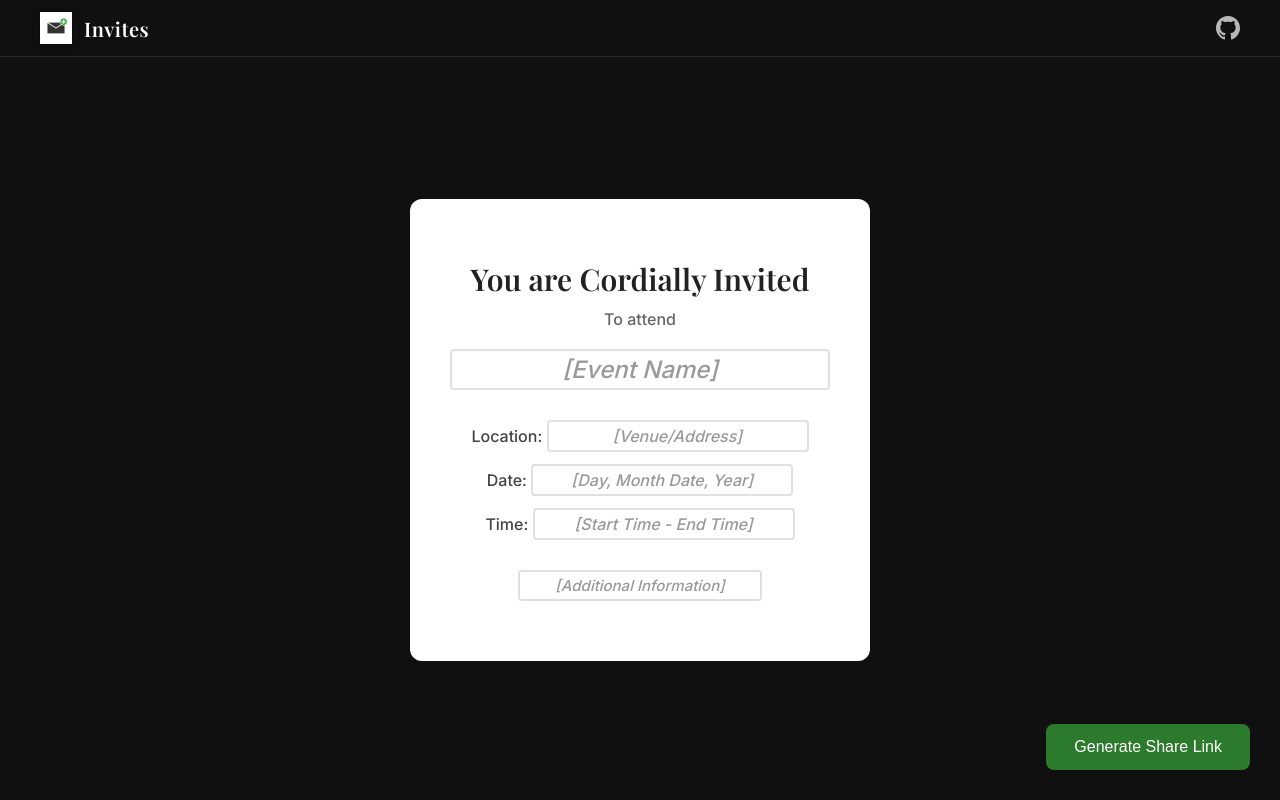
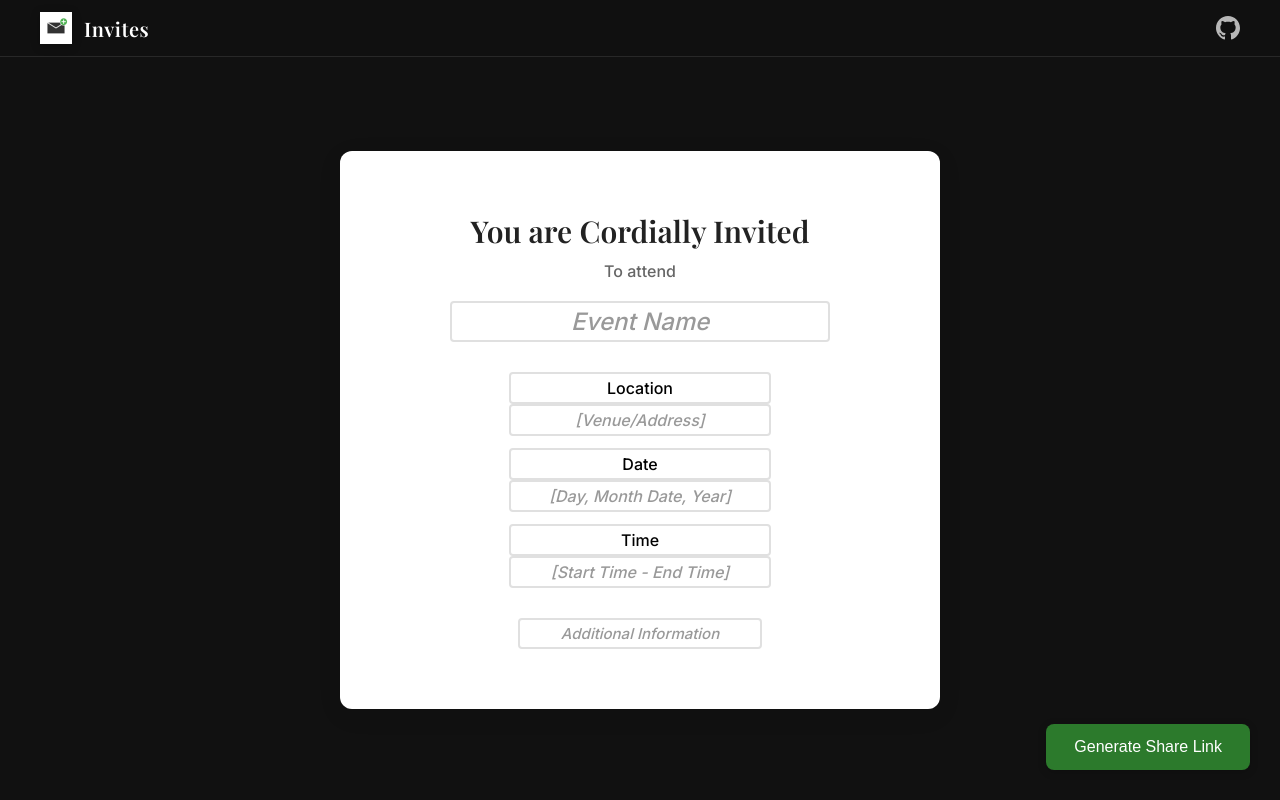
Before and after one commit to bezalel6/invite, a React (Vite) app: page /#/ in a window 1280 px wide. Built offline with nearby package versions, Linux system fonts and the light colour scheme.

Commit message:
Fix: Ensure correct state on navigation and make labels editable

```diff
--- a/src/components/InviteCard.jsx
+++ b/src/components/InviteCard.jsx
@@ -6,24 +6,34 @@ import './InviteCard.css'
 
 const FIREBASE_URL = 'https://invites-75e19-default-rtdb.firebaseio.com'
 
+// Initial state for a new, empty invitation form
+const createInitialFields = () => ({
+  event: { value: '', label: 'Event Name' },
+  location: { value: '', label: 'Location' },
+  date: { value: '', label: 'Date' },
+  time: { value: '', label: 'Time' },
+  footer: { value: '', label: 'Additional Information' }
+})
+
 function InviteCard() {
   const { id } = useParams()
   const navigate = useNavigate()
   const [loading, setLoading] = useState(!!id)
   const [sharing, setSharing] = useState(false)
   const [toast, setToast] = useState(null)
-  const [fields, setFields] = useState({
-    event: '',
-    location: '',
-    date: '',
-    time: '',
-    footer: ''
-  })
+  const [fields, setFields] = useState(createInitialFields())
   const [isEditable, setIsEditable] = useState(!id)
 
   useEffect(() => {
     if (id) {
+      setLoading(true)
+      setIsEditable(false)
       fetchInvite(id)
+    } else {
+      // Reset state for the creation form
+      setFields(createInitialFields())
+      setIsEditable(true)
+      setLoading(false)
     }
   }, [id])
 
@@ -33,7 +43,19 @@ function InviteCard() {
       if (response.ok) {
         const data = await response.json()
         if (data) {
+          // Backward compatibility for old string-based data
+          if (typeof data.event === 'string') {
+            const migratedFields = {
+              event: { value: data.event || '', label: 'Event Name' },
+              location: { value: data.location || '', label: 'Location' },
+              date: { value: data.date || '', label: 'Date' },
+              time: { value: data.time || '', label: 'Time' },
+              footer: { value: data.footer || '', label: 'Additional Information' }
+            }
+            setFields(migratedFields)
+          } else {
             setFields(data)
+          }
         } else {
           setToast({ message: 'Invitation not found', type: 'error' })
         }
@@ -45,11 +67,12 @@ function InviteCard() {
     }
   }
 
-  const generateId = () => Math.random().toString(36).substr(2, 9)
-
   // Simple hash function for deduplication
   const hashInvite = (data) => {
-    const str = `${data.event}|${data.location}|${data.date}|${data.time}|${data.footer}`
+    const str = Object.values(data)
+      .map(field => `${field.label}|${field.value}`)
+      .join('|')
+
     let hash = 0
     for (let i = 0; i < str.length; i++) {
       const char = str.charCodeAt(i)
@@ -61,27 +84,17 @@ function InviteCard() {
 
   const handleShare = async () => {
     setSharing(true)
-
-    // Generate deterministic ID based on content
     const id = hashInvite(fields)
 
     try {
-      // Check if this exact invite already exists
       const checkResponse = await fetch(`${FIREBASE_URL}/invites/${id}.json`)
-      if (checkResponse.ok) {
-        const existingData = await checkResponse.json()
-        if (existingData) {
+      if (checkResponse.ok && await checkResponse.json()) {
         // Reuse existing invitation
-          const shareUrl = `${window.location.origin}/#/invite/${id}`
-          await navigator.clipboard.writeText(shareUrl)
-
-          // Navigate using React Router
         navigate(`/invite/${id}`)
         return
       }
-      }
 
-      // Create new invitation if it doesn't exist
+      // Create new invitation
       const response = await fetch(`${FIREBASE_URL}/invites/${id}.json`, {
         method: 'PUT',
         headers: { 'Content-Type': 'application/json' },
@@ -94,8 +107,6 @@ function InviteCard() {
       if (response.ok) {
         const shareUrl = `${window.location.origin}/#/invite/${id}`
         await navigator.clipboard.writeText(shareUrl)
-
-        // Navigate using React Router
         navigate(`/invite/${id}`)
       }
     } catch (error) {
@@ -104,8 +115,11 @@ function InviteCard() {
     }
   }
 
-  const handleFieldChange = (field, value) => {
-    setFields(prev => ({ ...prev, [field]: value }))
+  const handleFieldChange = (field, part, value) => {
+    setFields(prev => ({
+      ...prev,
+      [field]: { ...prev[field], [part]: value }
+    }))
   }
 
   if (loading) {
@@ -126,13 +140,13 @@ function InviteCard() {
 
   return (
     <>
-      {id && fields.event && (
+      {id && fields.event?.value && (
         <Helmet>
-          <title>Invitation: {fields.event}</title>
-          <meta property="og:title" content={`Invitation: ${fields.event}`} />
-          <meta property="og:description" content={`${fields.date} at ${fields.time} - ${fields.location}`} />
-          <meta property="twitter:title" content={`Invitation: ${fields.event}`} />
-          <meta property="twitter:description" content={`${fields.date} at ${fields.time}`} />
+          <title>Invitation: {fields.event.value}</title>
+          <meta property="og:title" content={`Invitation: ${fields.event.value}`} />
+          <meta property="og:description" content={`${fields.date.value} at ${fields.time.value} - ${fields.location.value}`} />
+          <meta property="twitter:title" content={`Invitation: ${fields.event.value}`} />
+          <meta property="twitter:description" content={`${fields.date.value} at ${fields.time.value}`} />
         </Helmet>
       )}
 
@@ -145,51 +159,54 @@ function InviteCard() {
             <input
               type="text"
               className="highlight"
-              value={fields.event}
-              onChange={(e) => handleFieldChange('event', e.target.value)}
-              placeholder="[Event Name]"
+              value={fields.event.value}
+              onChange={(e) => handleFieldChange('event', 'value', e.target.value)}
+              placeholder={fields.event.label}
             />
           ) : (
-            <span className="highlight">{fields.event}</span>
+            <span className="highlight">{fields.event.value}</span>
           )}
         </p>
 
         <div className="details">
-          <span>Location: {isEditable ? (
-            <input
-              type="text"
-              className="highlight"
-              value={fields.location}
-              onChange={(e) => handleFieldChange('location', e.target.value)}
-              placeholder="[Venue/Address]"
-            />
+          <span>
+            {isEditable ? (
+              <input type="text" className="highlight label-input" value={fields.location.label} onChange={(e) => handleFieldChange('location', 'label', e.target.value)} />
             ) : (
-            <span className="highlight">{fields.location}</span>
-          )}</span>
+              <>{fields.location.label}: </>
+            )}
+            {isEditable ? (
+              <input type="text" className="highlight" value={fields.location.value} onChange={(e) => handleFieldChange('location', 'value', e.target.value)} placeholder="[Venue/Address]" />
+            ) : (
+              <span className="highlight">{fields.location.value}</span>
+            )}
+          </span>
 
-          <span>Date: {isEditable ? (
-            <input
-              type="text"
-              className="highlight"
-              value={fields.date}
-              onChange={(e) => handleFieldChange('date', e.target.value)}
-              placeholder="[Day, Month Date, Year]"
-            />
+          <span>
+            {isEditable ? (
+              <input type="text" className="highlight label-input" value={fields.date.label} onChange={(e) => handleFieldChange('date', 'label', e.target.value)} />
             ) : (
-            <span className="highlight">{fields.date}</span>
-          )}</span>
+              <>{fields.date.label}: </>
+            )}
+            {isEditable ? (
+              <input type="text" className="highlight" value={fields.date.value} onChange={(e) => handleFieldChange('date', 'value', e.target.value)} placeholder="[Day, Month Date, Year]" />
+            ) : (
+              <span className="highlight">{fields.date.value}</span>
+            )}
+          </span>
 
-          <span>Time: {isEditable ? (
-            <input
-              type="text"
-              className="highlight"
-              value={fields.time}
-              onChange={(e) => handleFieldChange('time', e.target.value)}
-              placeholder="[Start Time - End Time]"
-            />
+          <span>
+            {isEditable ? (
+              <input type="text" className="highlight label-input" value={fields.time.label} onChange={(e) => handleFieldChange('time', 'label', e.target.value)} />
             ) : (
-            <span className="highlight">{fields.time}</span>
-          )}</span>
+              <>{fields.time.label}: </>
+            )}
+            {isEditable ? (
+              <input type="text" className="highlight" value={fields.time.value} onChange={(e) => handleFieldChange('time', 'value', e.target.value)} placeholder="[Start Time - End Time]" />
+            ) : (
+              <span className="highlight">{fields.time.value}</span>
+            )}
+          </span>
         </div>
 
         <p className="footer">
@@ -197,12 +214,12 @@ function InviteCard() {
             <input
               type="text"
               className="highlight"
-              value={fields.footer}
-              onChange={(e) => handleFieldChange('footer', e.target.value)}
-              placeholder="[Additional Information]"
+              value={fields.footer.value}
+              onChange={(e) => handleFieldChange('footer', 'value', e.target.value)}
+              placeholder={fields.footer.label}
             />
           ) : (
-            <span className="highlight">{fields.footer}</span>
+            <span className="highlight">{fields.footer.value}</span>
           )}
         </p>
       </div>
```
Lines whose indentation alone changed are shown as unchanged.
